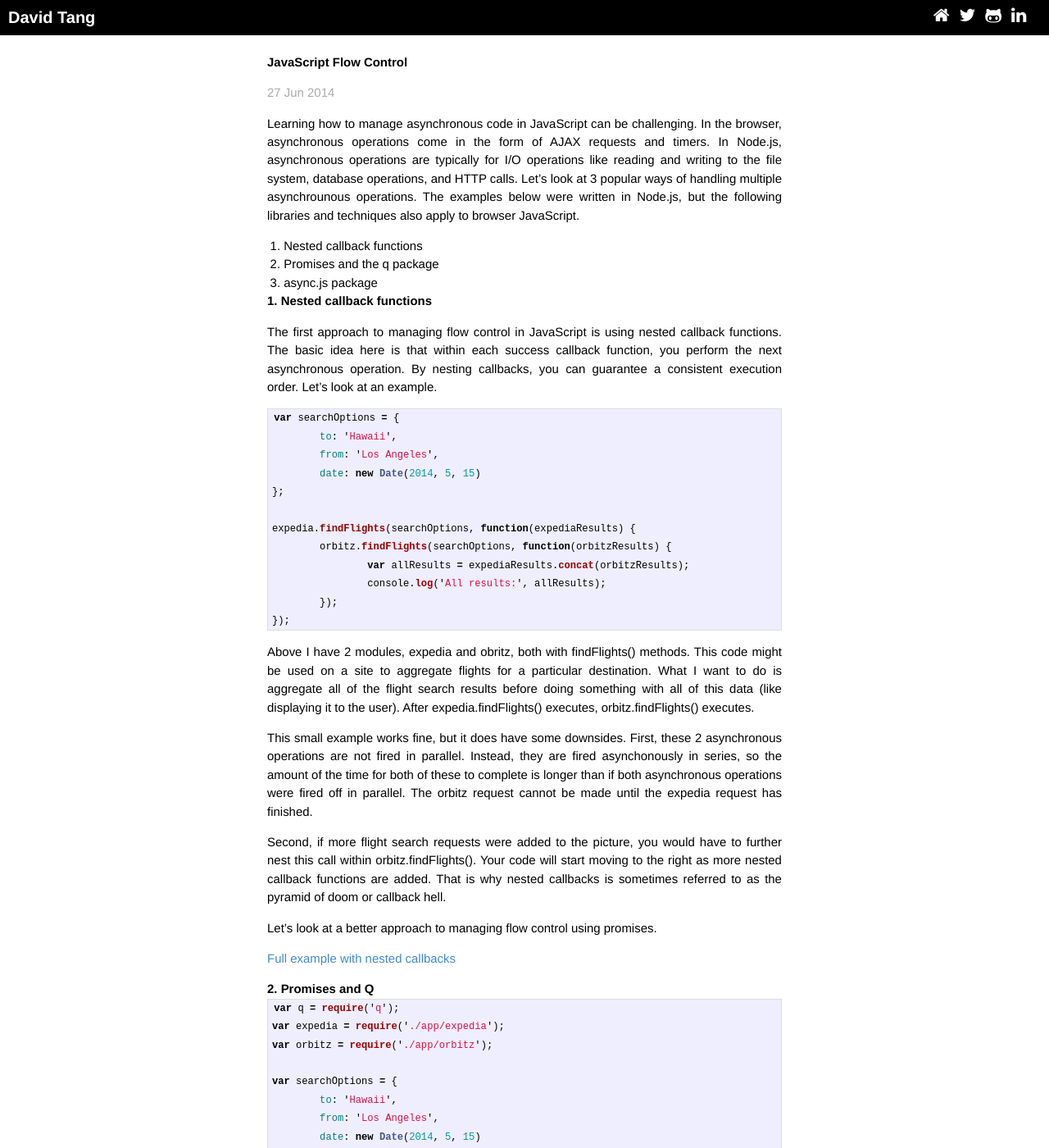
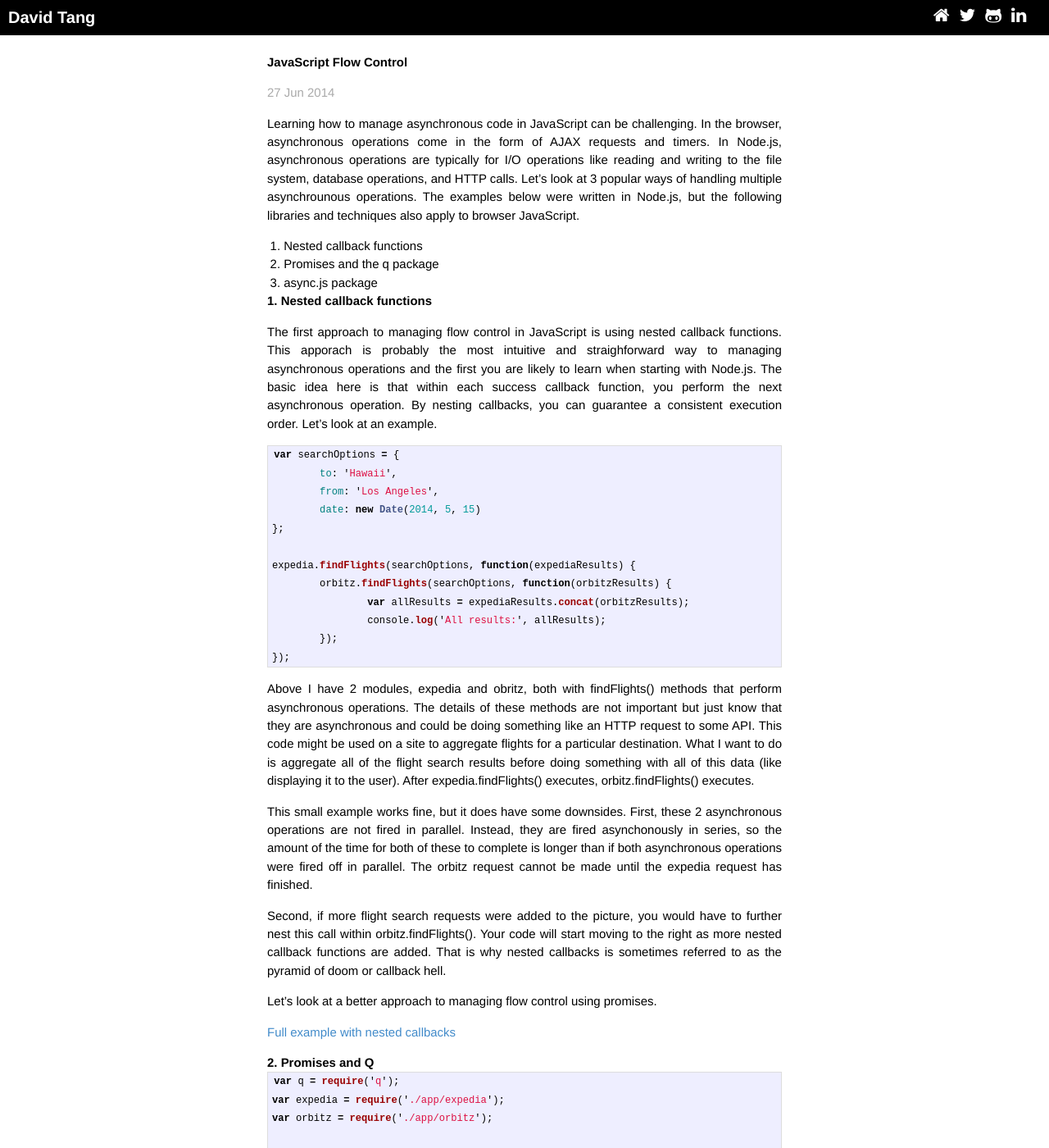
Before and after one commit to iamdtang/skaterdav85.github.io, a Jekyll site: the page built from _posts/2014-06-27-JavaScript-Flow-Control.markdown, in a window 1280 px wide and 1400 px high. Shown: the whole window at 82% size. Built offline with Jekyll 4.4.1, drawn with Linux system fonts in a browser that asks for light colours; nearby versions of some CDN libraries; Markdown is read by kramdown in place of the engine named in the settings; comment, search, counter and statistics services are not loaded.

Commit message:
Update 2014-06-27-JavaScript-Flow-Control.markdown

````diff
--- a/_posts/2014-06-27-JavaScript-Flow-Control.markdown
+++ b/_posts/2014-06-27-JavaScript-Flow-Control.markdown
@@ -13,7 +13,7 @@ Learning how to manage asynchronous code in JavaScript can be challenging. In th
 
 ### 1. Nested callback functions
 
-The first approach to managing flow control in JavaScript is using nested callback functions. The basic idea here is that within each success callback function, you perform the next asynchronous operation. By nesting callbacks, you can guarantee a consistent execution order. Let's look at an example.
+The first approach to managing flow control in JavaScript is using nested callback functions. This apporach is probably the most intuitive and straighforward way to managing asynchronous operations and the first you are likely to learn when starting with Node.js. The basic idea here is that within each success callback function, you perform the next asynchronous operation. By nesting callbacks, you can guarantee a consistent execution order. Let's look at an example.
 
 ```js
 var searchOptions = {
@@ -30,7 +30,7 @@ expedia.findFlights(searchOptions, function(expediaResults) {
 });
 ```
 
-Above I have 2 modules, expedia and obritz, both with findFlights() methods. This code might be used on a site to aggregate flights for a particular destination. What I want to do is aggregate all of the flight search results before doing something with all of this data (like displaying it to the user). After expedia.findFlights() executes, orbitz.findFlights() executes.
+Above I have 2 modules, expedia and obritz, both with findFlights() methods that perform asynchronous operations. The details of these methods are not important but just know that they are asynchronous and could be doing something like an HTTP request to some API. This code might be used on a site to aggregate flights for a particular destination. What I want to do is aggregate all of the flight search results before doing something with all of this data (like displaying it to the user). After expedia.findFlights() executes, orbitz.findFlights() executes.
 
 This small example works fine, but it does have some downsides. First, these 2 asynchronous operations are not fired in parallel. Instead, they are fired asynchonously in series, so the amount of the time for both of these to complete is longer than if both asynchronous operations were fired off in parallel. The orbitz request cannot be made until the expedia request has finished.
 
````
